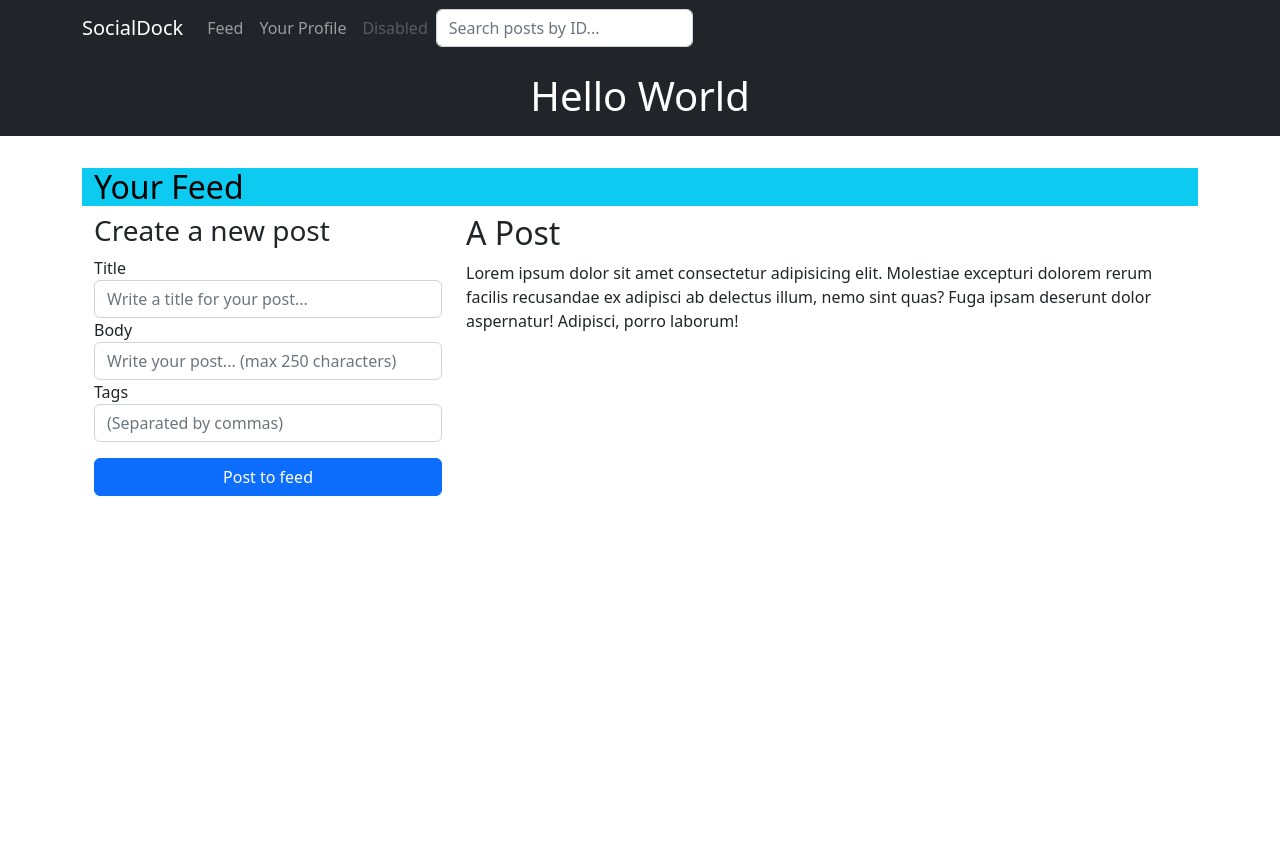
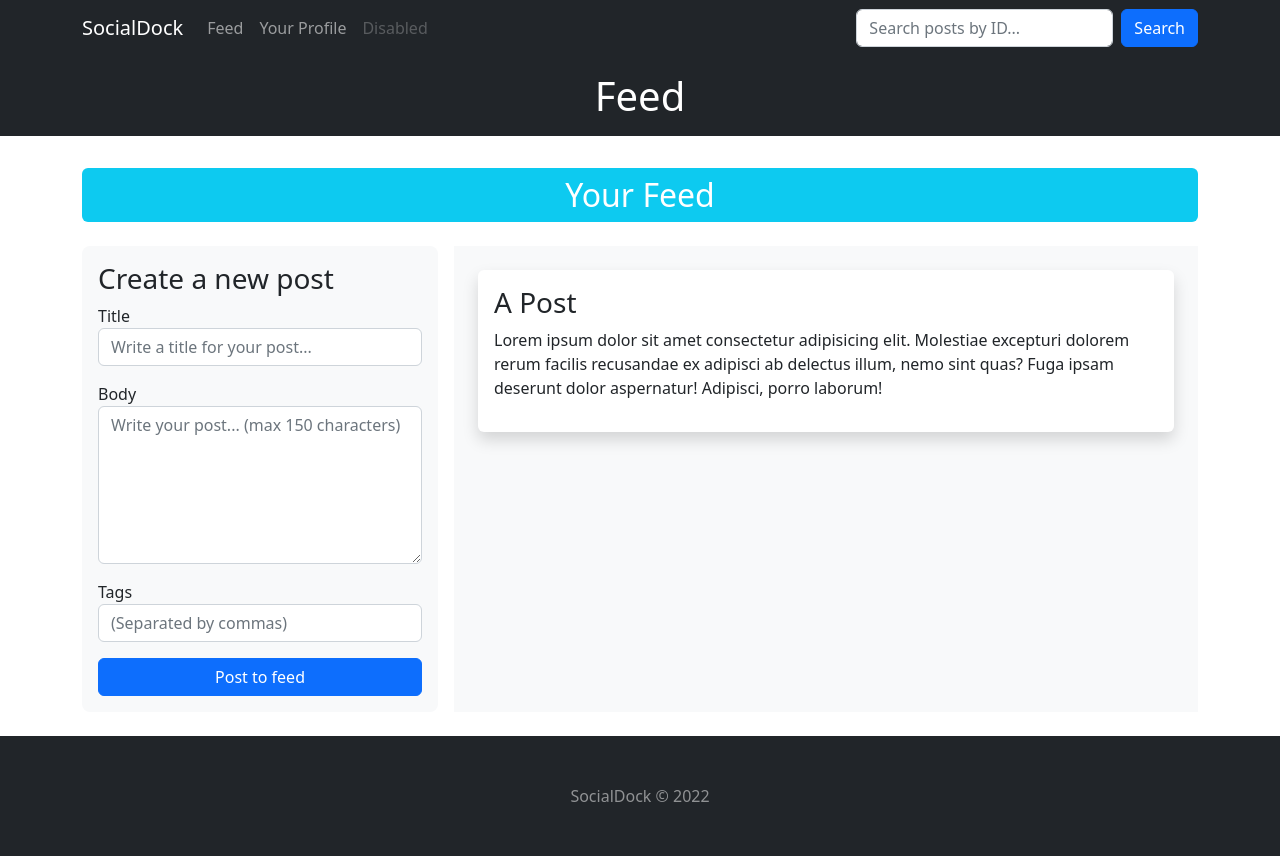
Before and after one commit to martinthoresen/js2-ca, a plain HTML site: page feed/index.html in a window 1280 px wide. Before the commit the page ends 800 px from the top, so only its background shows below. Drawn offline with nearby package versions, Linux system fonts and the light colour scheme.

Commit message:
Fixed links, added a search form in header, created layout for feed posts, added a footer

```diff
--- a/feed/index.html
+++ b/feed/index.html
@@ -12,54 +12,60 @@
   <body>
     <nav class="navbar navbar-expand-lg navbar-dark bg-dark">
       <div class="container">
-        <a class="navbar-brand" href="/feed/index.html">SocialDock</a>
+        <a class="navbar-brand" href="/feed">SocialDock</a>
         <button class="navbar-toggler collapsed" type="button" data-bs-toggle="collapse" data-bs-target="#navigation" aria-controls="navigation" aria-expanded="false" aria-label="Toggle navigation">
           <span class="navbar-toggler-icon"></span>
         </button>
-        <div class="navbar-collapse collapse" id="navigation">
+        <div class="navbar-collapse collapse justify-content-between" id="navigation">
           <ul class="navbar-nav mr-auto">
             <li class="nav-item active">
-              <a class="nav-link" href="/feed/index.html">Feed</a>
+              <a class="nav-link" href="/feed">Feed</a>
             </li>
             <li class="nav-item">
-              <a class="nav-link" href="/profile/index.html">Your Profile</a>
+              <a class="nav-link" href="/profile">Your Profile</a>
             </li>
             <li class="nav-item">
               <a class="nav-link disabled" href="#">Disabled</a>
             </li>
           </ul>
-          <form class="form-inline my-2 my-md-0">
+          <form class="form flex-row d-flex gap-2">
             <input class="form-control" type="text" placeholder="Search posts by ID..." aria-label="Search" />
+            <button type="submit" class="btn btn-primary">Search</button>
           </form>
         </div>
       </div>
     </nav>
-    <h1 class="text-center text-bg-dark p-3">Hello World</h1>
+    <h1 class="text-center text-bg-dark p-3">Feed</h1>
 
-    <div class="container row m-auto">
-      <h2 class="text-bg-info mt-4">Your Feed</h2>
-      <div class="col">
+    <div class="container row m-auto gap-3">
+      <h2 class="text-bg-info mt-4 text-center text-white py-2 rounded-2">Your Feed</h2>
+      <div class="col bg-light rounded-3 p-3">
         <h3>Create a new post</h3>
-        <form class="d-flex flex-column align-items-stretch">
+        <form class="d-flex flex-column align-items-stretch gap-3">
           <div class="form-group">
             <label for="post-title">Title</label>
             <input type="text" class="form-control" id="post-title" placeholder="Write a title for your post..." />
           </div>
           <div class="form-group">
             <label for="post-body">Body</label>
-            <input type="text" class="form-control" id="post-body" placeholder="Write your post... (max 250 characters)" />
+            <textarea id="post-body" maxlength="150" cols="" rows="6" class="form-control" id="post-body" placeholder="Write your post... (max 150 characters)"></textarea>
           </div>
           <div class="form-group">
             <label for="post-tags">Tags</label>
             <input type="text" class="form-control" id="post-tags" placeholder="(Separated by commas)" />
           </div>
-          <button type="submit" class="btn btn-primary mt-3">Post to feed</button>
+          <button type="submit" class="btn btn-primary">Post to feed</button>
         </form>
       </div>
-      <div class="col-8">
-        <h2>A Post</h2>
-        <p>Lorem ipsum dolor sit amet consectetur adipisicing elit. Molestiae excepturi dolorem rerum facilis recusandae ex adipisci ab delectus illum, nemo sint quas? Fuga ipsam deserunt dolor aspernatur! Adipisci, porro laborum!</p>
+      <div class="col-8 bg-light p-4">
+        <div class="card p-3 bg-white shadow border-0">
+          <h3>A Post</h3>
+          <p>Lorem ipsum dolor sit amet consectetur adipisicing elit. Molestiae excepturi dolorem rerum facilis recusandae ex adipisci ab delectus illum, nemo sint quas? Fuga ipsam deserunt dolor aspernatur! Adipisci, porro laborum!</p>
+        </div>
       </div>
     </div>
+    <footer>
+      <p class="text-white-50 text-center text-bg-dark m-0 mt-4 p-5">SocialDock &#169; 2022</p>
+    </footer>
   </body>
 </html>
```
